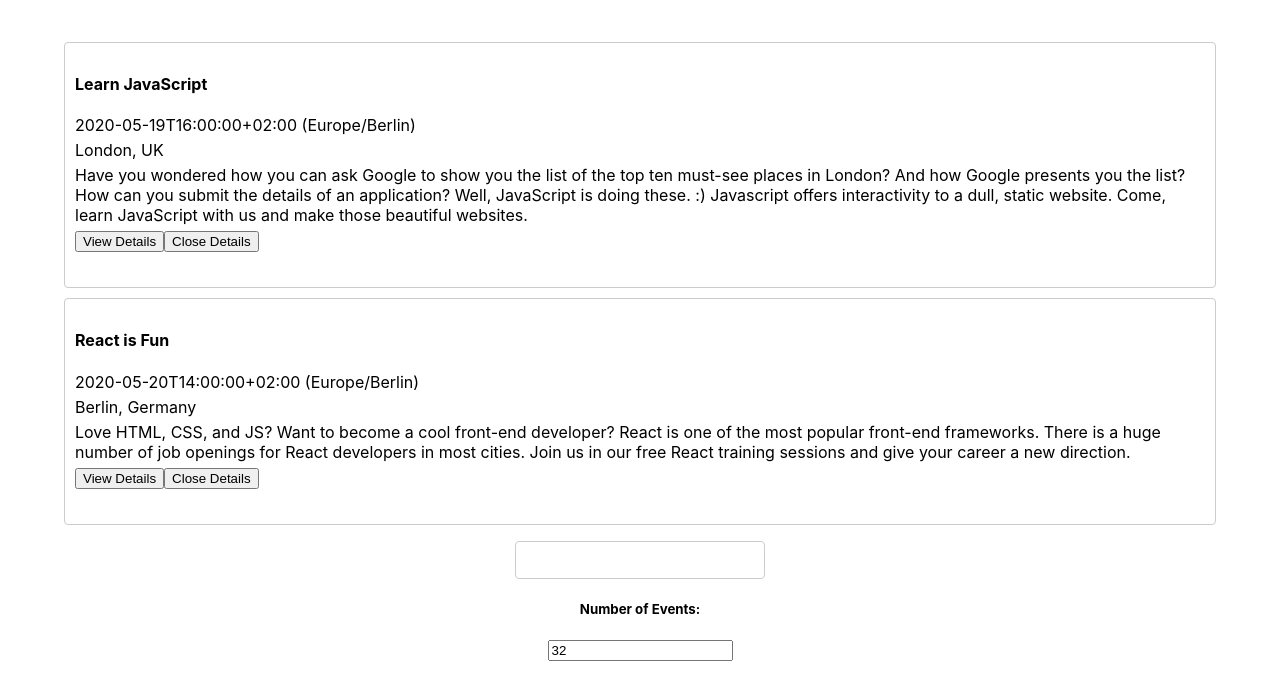
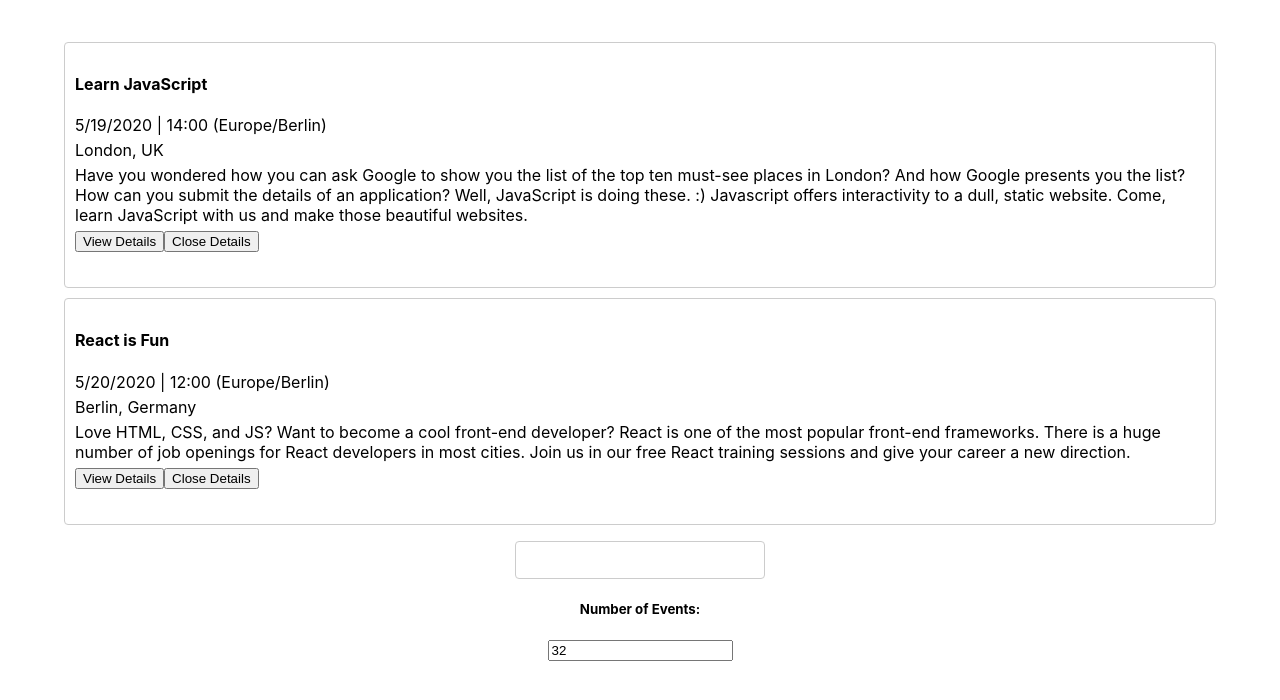
Before and after one commit to BriWins/meet-app, a React (Create React App) app: page / in a window 1280 px wide. Shown: the top 700 px of the page. Built offline with nearby package versions, Linux system fonts and the light colour scheme.

Commit message:
parse date error

```diff
--- a/src/Event.js
+++ b/src/Event.js
@@ -16,6 +16,13 @@ class Event extends Component {
    this.setState({ collapsed: true });
   };
 
+  parseDate(date){
+    let eventDate = new Date(date);
+    let day = eventDate.toLocaleDateString((undefined, { timeZone: 'UTC' }));
+    let time = eventDate.getHours() + ":" +('0'+eventDate.getMinutes()).slice(-2);
+    return day +' |  '+time;
+
+    }
   render() {
 
     const { event } = this.props;
@@ -23,7 +30,7 @@ class Event extends Component {
     return (
     <div className="event">
       <h4 className="title">{event.summary}</h4>
-      <p className="start-time"> {event.start.dateTime} ({event.start.timeZone})</p>
+      <p className="start-time">{this.parseDate(event.start.dateTime)} ({event.start.timeZone})</p>
       <p className="location">{event.location}</p>
       <p className="summary">{event.description}</p>
       <button className="btn-details" onClick={this.handleExpandDetail }>View Details</button>
```
